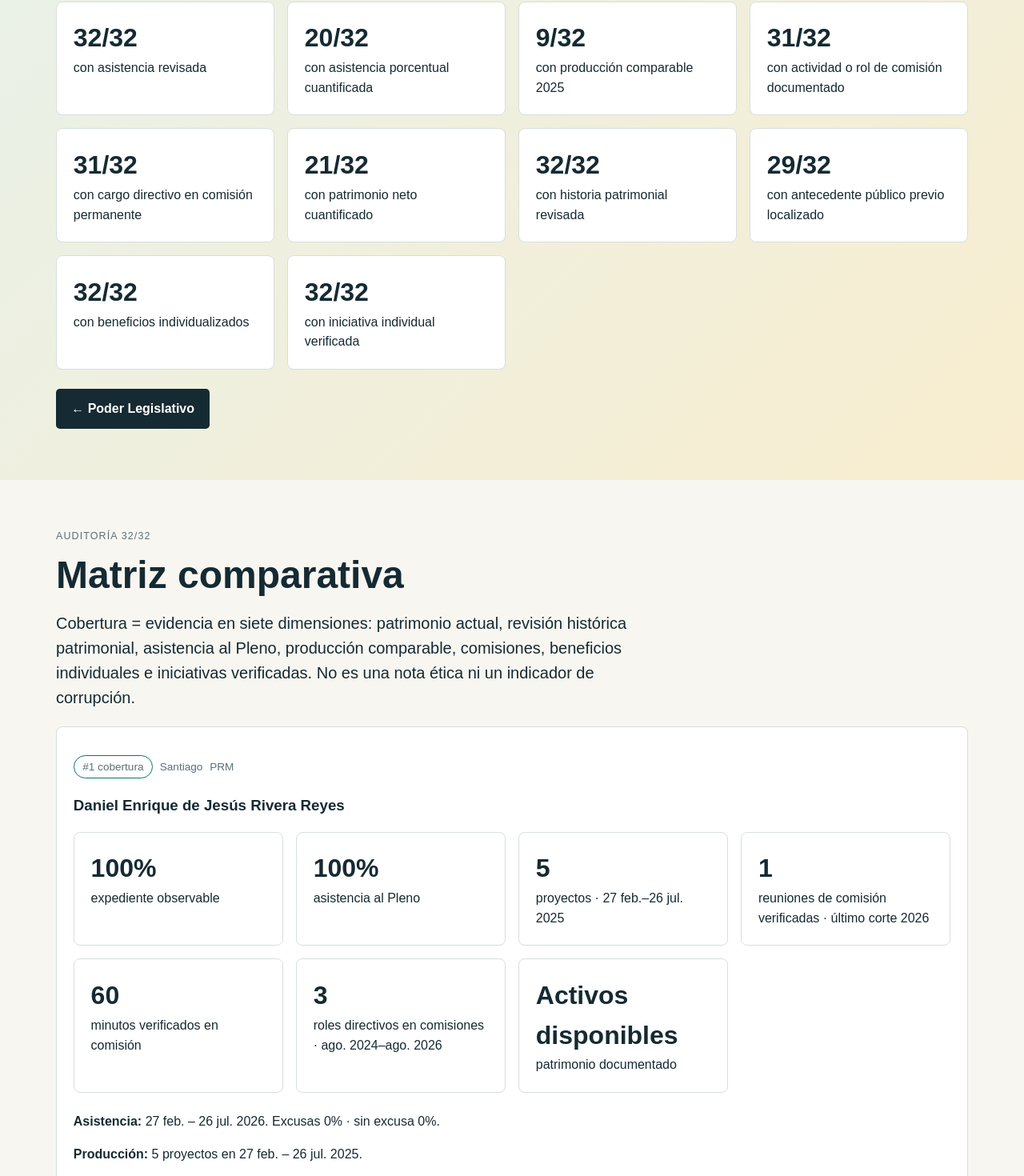
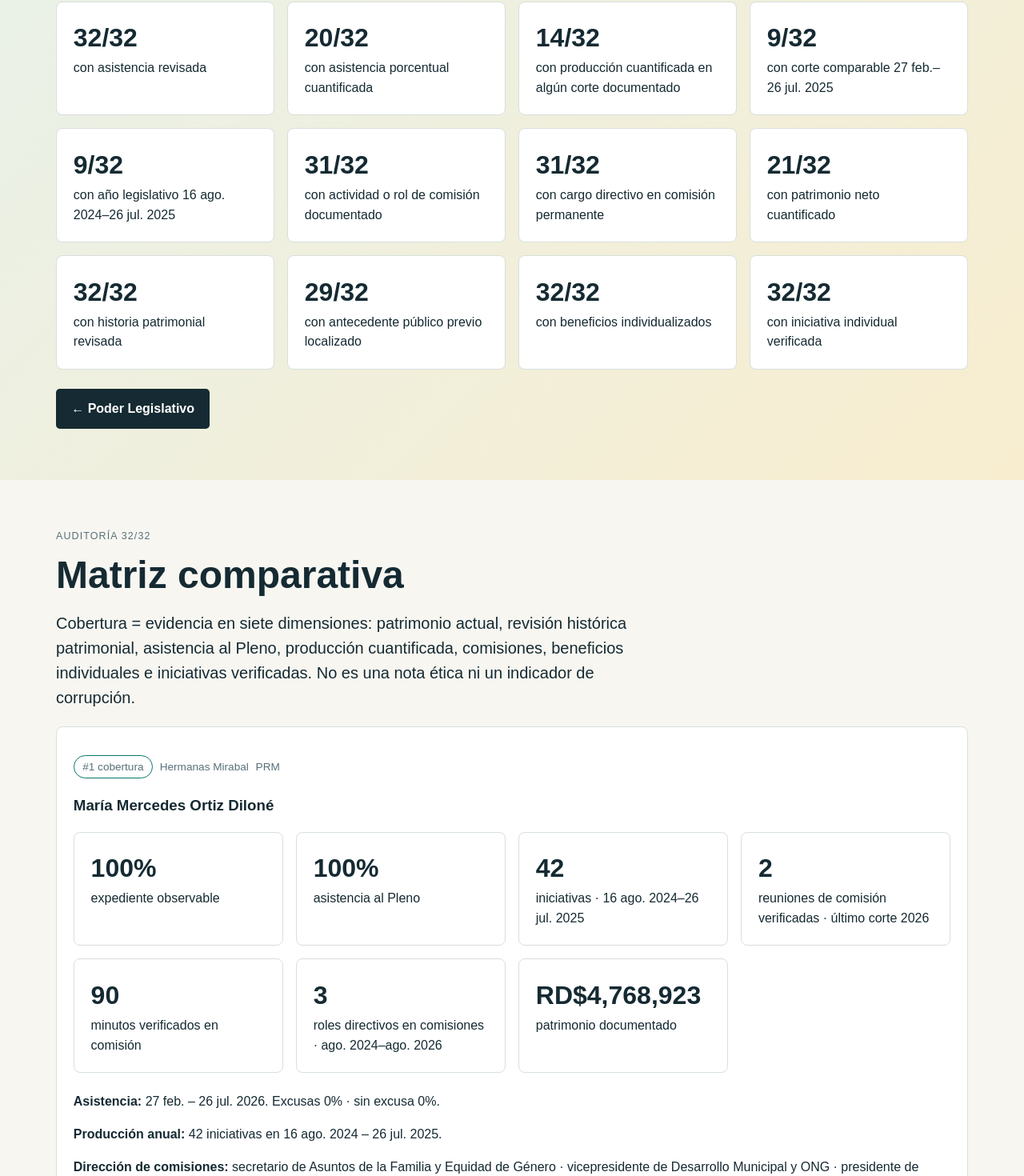
Before and after one commit to carloscheco-cloud/observatorio-do, a Next.js app in the folder frontend/: page /poder-legislativo/ranking-integral in a window 1280 px wide. Shown: the part 565-2035 px from the top of the page at 80% size. Built offline with nearby package versions, Linux system fonts and the light colour scheme; no server answers.

Commit message:
Expand Senate quantified production coverage

```diff
--- a/frontend/app/poder-legislativo/ranking-integral/page.tsx
+++ b/frontend/app/poder-legislativo/ranking-integral/page.tsx
@@ -10,6 +10,7 @@ import { senatorPatrimonyHistory } from "@/lib/senator-patrimony-history";
 import { senatorPatrimonyHistoryResolution } from "@/lib/senator-patrimony-history-resolution";
 import { individualSenateBenefits } from "@/lib/senator-benefits-individual";
 import { senatorProductionMetrics } from "@/lib/senator-production-metrics";
+import { senatorAnnualProduction20242025 } from "@/lib/senator-production-annual-2024-2025";
 import { senatorCommitteeSummary } from "@/lib/senator-committee-summary";
 import { senatorCommitteeLeadership } from "@/lib/senator-committee-leadership";
 import { senatorInitiatives } from "@/lib/senate-observation";
@@ -37,6 +38,8 @@ export default function IntegralSenateRankingPage() {
     const attendanceEvidence = senatorAttendanceEvidence[senator.id] ?? [];
     const attendanceReviewed = Boolean(latestAttendance || attendanceEvidence.length);
     const production = senatorProductionMetrics[senator.id];
+    const annualProduction = senatorAnnualProduction20242025[senator.id];
+    const productionQuantified = Boolean(production || annualProduction);
     const committees = senatorCommitteeSummary[senator.id] ?? [];
     const committeeLeadership = senatorCommitteeLeadership[senator.id] ?? [];
     const benefits = individualSenateBenefits[senator.id] ?? [];
@@ -52,7 +55,7 @@ export default function IntegralSenateRankingPage() {
       Boolean(snapshot),
       historyReviewed,
       attendanceReviewed,
-      Boolean(production),
+      productionQuantified,
       Boolean(committees.length || committeeLeadership.length),
       Boolean(benefits.length),
       hasAnyInitiative,
@@ -70,6 +73,8 @@ export default function IntegralSenateRankingPage() {
       attendanceEvidence,
       attendanceReviewed,
       production,
+      annualProduction,
+      productionQuantified,
       committeeCurrent,
       committeeLeadership,
       benefits,
@@ -85,7 +90,9 @@ export default function IntegralSenateRankingPage() {
   const historicalAntecedents = rows.filter((row) => row.history.length || row.historyResolution?.status === "antecedent_found").length;
   const attendanceQuantified = rows.filter((row) => row.latestAttendance).length;
   const attendanceReviewed = rows.filter((row) => row.attendanceReviewed).length;
-  const productionCovered = rows.filter((row) => row.production).length;
+  const productionShortCutCovered = rows.filter((row) => row.production).length;
+  const productionAnnualCovered = rows.filter((row) => row.annualProduction).length;
+  const productionAnyQuantified = rows.filter((row) => row.productionQuantified).length;
   const committeesCovered = rows.filter((row) => row.committeeCurrent || row.committeeLeadership.length).length;
   const committeeLeadershipCovered = rows.filter((row) => row.committeeLeadership.length).length;
   const benefitsCovered = rows.filter((row) => row.benefits.length).length;
@@ -103,7 +110,9 @@ export default function IntegralSenateRankingPage() {
           <div className="grid">
             <article className="card"><strong className="metric">{attendanceReviewed}/32</strong><span>con asistencia revisada</span></article>
             <article className="card"><strong className="metric">{attendanceQuantified}/32</strong><span>con asistencia porcentual cuantificada</span></article>
-            <article className="card"><strong className="metric">{productionCovered}/32</strong><span>con producción comparable 2025</span></article>
+            <article className="card"><strong className="metric">{productionAnyQuantified}/32</strong><span>con producción cuantificada en algún corte documentado</span></article>
+            <article className="card"><strong className="metric">{productionShortCutCovered}/32</strong><span>con corte comparable 27 feb.–26 jul. 2025</span></article>
+            <article className="card"><strong className="metric">{productionAnnualCovered}/32</strong><span>con año legislativo 16 ago. 2024–26 jul. 2025</span></article>
             <article className="card"><strong className="metric">{committeesCovered}/32</strong><span>con actividad o rol de comisión documentado</span></article>
             <article className="card"><strong className="metric">{committeeLeadershipCovered}/32</strong><span>con cargo directivo en comisión permanente</span></article>
             <article className="card"><strong className="metric">{fullPatrimony}/32</strong><span>con patrimonio neto cuantificado</span></article>
@@ -121,7 +130,7 @@ export default function IntegralSenateRankingPage() {
           <p className="eyebrow">Auditoría 32/32</p>
           <h2>Matriz comparativa</h2>
           <p className="lede">
-            Cobertura = evidencia en siete dimensiones: patrimonio actual, revisión histórica patrimonial, asistencia al Pleno, producción comparable, comisiones, beneficios individuales e iniciativas verificadas. No es una nota ética ni un indicador de corrupción.
+            Cobertura = evidencia en siete dimensiones: patrimonio actual, revisión histórica patrimonial, asistencia al Pleno, producción cuantificada, comisiones, beneficios individuales e iniciativas verificadas. No es una nota ética ni un indicador de corrupción.
           </p>
           <div className="initiative-list">
             {rows.map((row, index) => (
@@ -135,14 +144,14 @@ export default function IntegralSenateRankingPage() {
                 <div className="grid attendance-detail">
                   <article className="card"><strong className="metric">{row.coverage}%</strong><span>expediente observable</span></article>
                   <article className="card"><strong className="metric">{row.latestAttendance ? `${row.latestAttendance.presenceRate}%` : row.attendanceEvidence.length ? "Parcial" : "—"}</strong><span>asistencia al Pleno</span></article>
-                  <article className="card"><strong className="metric">{row.production?.projectsIntroduced ?? "—"}</strong><span>proyectos · 27 feb.–26 jul. 2025</span></article>
+                  <article className="card"><strong className="metric">{row.production?.projectsIntroduced ?? row.annualProduction?.initiativesIntroduced ?? "—"}</strong><span>{row.production ? "proyectos · 27 feb.–26 jul. 2025" : row.annualProduction ? "iniciativas · 16 ago. 2024–26 jul. 2025" : "producción pendiente"}</span></article>
                   <article className="card"><strong className="metric">{row.committeeCurrent?.verifiedMeetings ?? "—"}</strong><span>reuniones de comisión verificadas · último corte 2026</span></article>
                   <article className="card"><strong className="metric">{row.committeeCurrent?.verifiedMinutes ?? "—"}</strong><span>minutos verificados en comisión</span></article>
                   <article className="card"><strong className="metric">{row.committeeLeadership.length || "—"}</strong><span>roles directivos en comisiones · ago. 2024–ago. 2026</span></article>
                   <article className="card"><strong className="metric">{row.snapshot?.reportedNetWorth != null ? money(row.snapshot.reportedNetWorth) : row.snapshot?.reportedAssets != null ? "Activos disponibles" : "—"}</strong><span>patrimonio documentado</span></article>
                 </div>
                 {row.latestAttendance ? <p><strong>Asistencia:</strong> {row.latestAttendance.period}. Excusas {row.latestAttendance.excusedRate}% · sin excusa {row.latestAttendance.absenceRate}%.</p> : row.attendanceEvidence.length ? <p><strong>Asistencia:</strong> evidencia parcial localizada; todavía no se convierte en porcentaje porque el denominador o la unidad no es comparable.</p> : null}
-                {row.production ? <p><strong>Producción:</strong> {row.production.projectsIntroduced} proyectos en {row.production.period}.</p> : null}
+                {row.production ? <p><strong>Producción:</strong> {row.production.projectsIntroduced} proyectos en {row.production.period}.</p> : row.annualProduction ? <p><strong>Producción anual:</strong> {row.annualProduction.initiativesIntroduced} iniciativas en {row.annualProduction.period}.</p> : null}
                 {row.committeeLeadership.length ? <p><strong>Dirección de comisiones:</strong> {row.committeeLeadership.map((item) => `${item.role} de ${item.committee}`).join(" · ")}.</p> : null}
                 {row.history.length ? <p><strong>Historia patrimonial:</strong> {row.history.length} referencia(s) anterior(es) con expediente patrimonial localizada(s).</p> : row.historyResolution ? <p><strong>Historia patrimonial:</strong> {row.historyResolution.status === "antecedent_found" ? `antecedente localizado: ${row.historyResolution.priorOffice ?? "cargo público anterior"}.` : "revisión realizada; no se identificó declaración pública anterior obligatoria."}</p> : null}
                 {row.benefits.length ? <p><strong>Beneficios individualizados:</strong> {row.benefits.length}. El barrilito se identifica como fondo social y no como salario.</p> : null}
@@ -161,8 +170,8 @@ export default function IntegralSenateRankingPage() {
           <div className="grid">
             <article className="card"><h3>Patrimonio no puntúa desempeño</h3><p>Tener más, menos o aumentar patrimonio no produce una nota positiva o negativa. Solo medimos disponibilidad y trazabilidad documental.</p></article>
             <article className="card"><h3>Asistencia parcial no es porcentaje</h3><p>Una excusa, un pase de lista o una presencia puntual se publica como evidencia, pero no se convierte en tasa hasta cerrar el total de sesiones y la unidad de medición.</p></article>
+            <article className="card"><h3>Producción conserva su corte</h3><p>El corte corto de febrero-julio de 2025 y el año legislativo completo agosto 2024-julio 2025 se muestran por separado. No se ordenan entre sí como si fueran la misma serie.</p></article>
             <article className="card"><h3>Comisiones requieren denominador</h3><p>Los minutos y reuniones verificadas se muestran, pero no se convierten en porcentaje hasta conocer todas las convocatorias que correspondían a cada senador en el mismo período.</p></article>
-            <article className="card"><h3>Períodos separados</h3><p>Producción 2025, asistencia 2026 y datos históricos se etiquetan por separado. Un índice de desempeño solo combinará cortes temporalmente compatibles.</p></article>
           </div>
         </div>
       </section>
```
